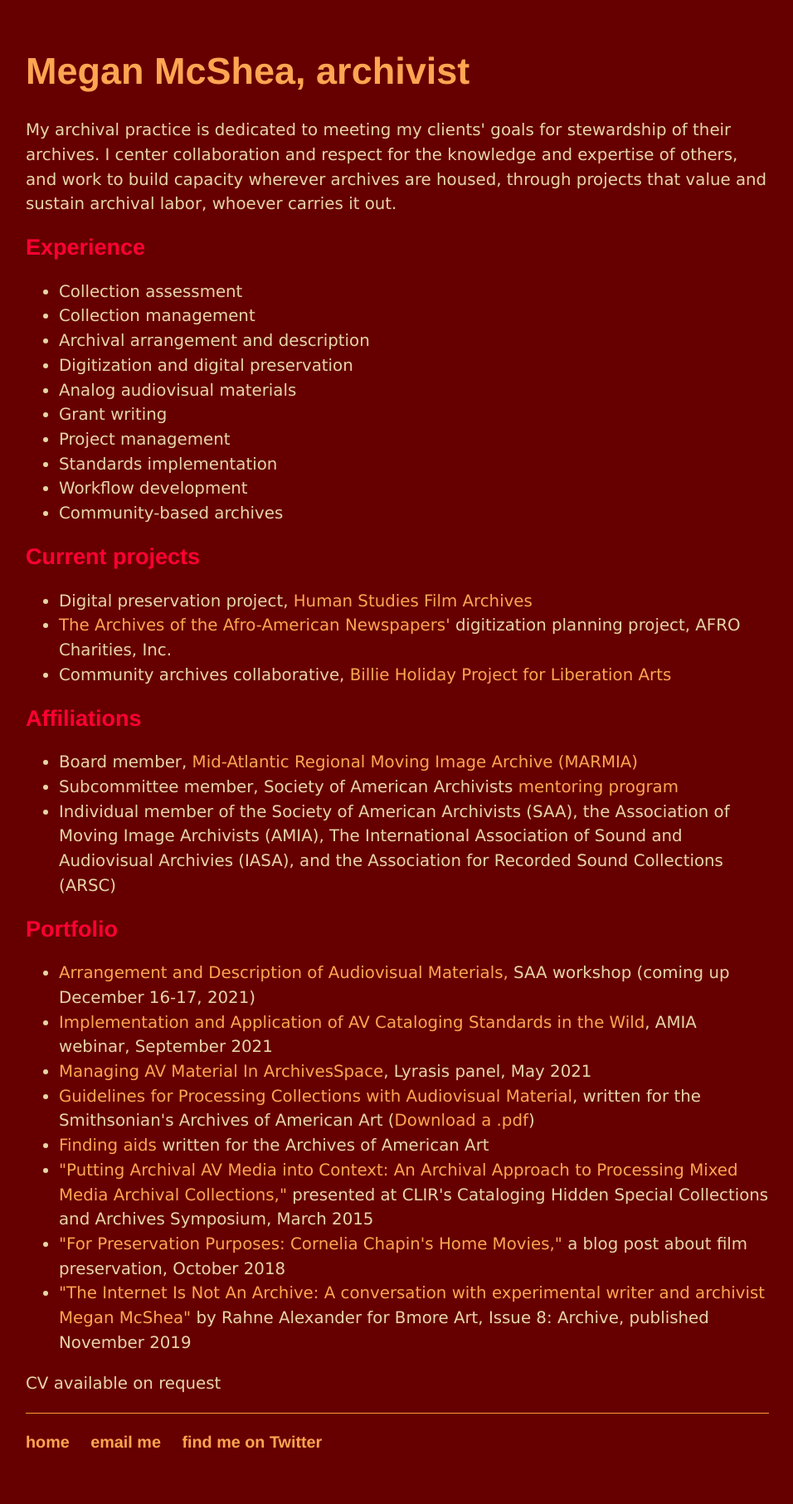
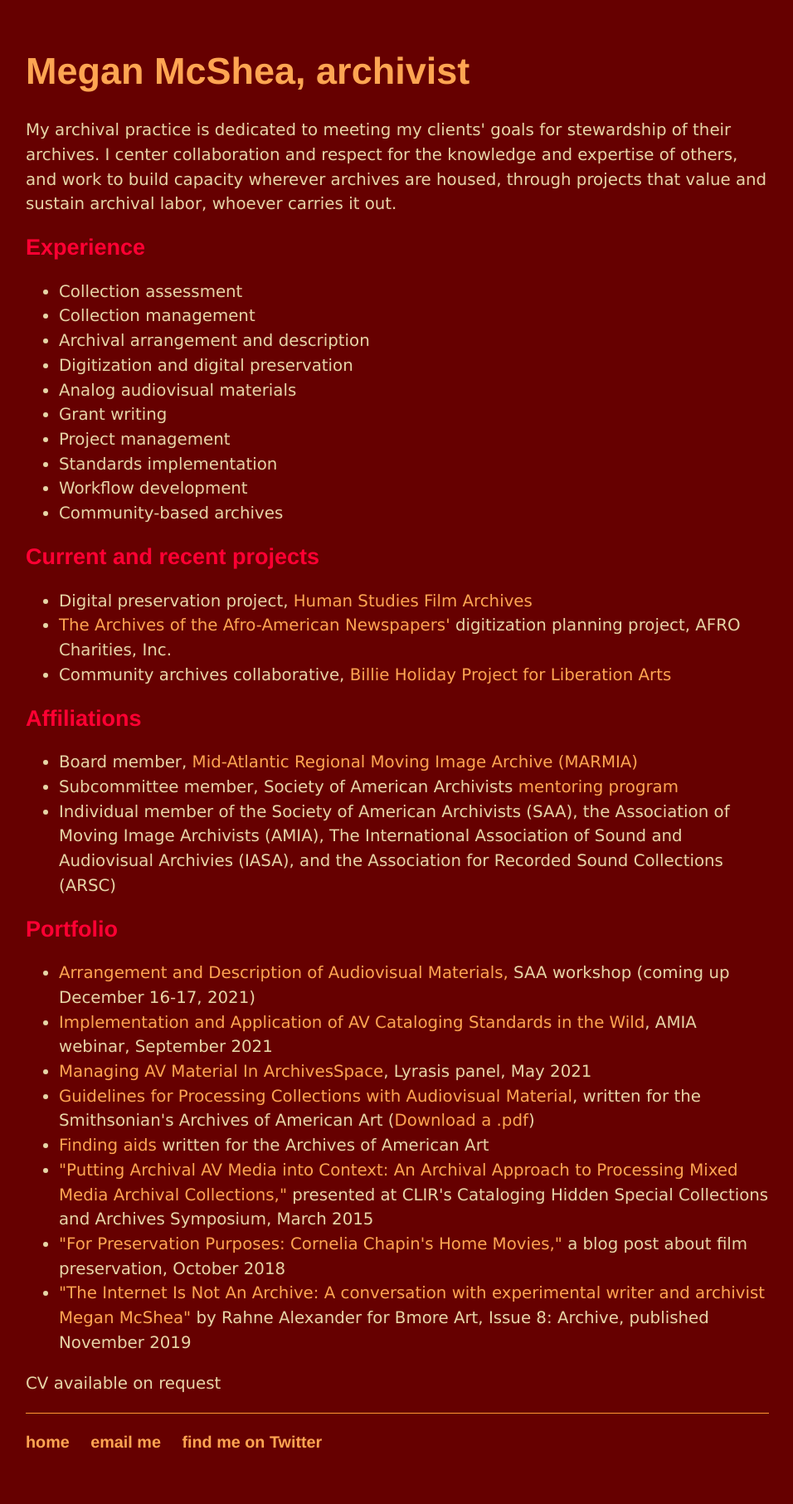
Before and after one commit to megan-mcshea/megan-mcshea.github.io, a Jekyll site: the page built from archivist.html, in a window 1280 px wide. Shown: the whole page at 83% size, without its empty margins (161-1117 px from the left). Built offline with Jekyll 4.4.1, drawn with Linux system fonts in a browser that asks for light colours.

Commit message:
Update archivist.html

```diff
--- a/archivist.html
+++ b/archivist.html
@@ -18,7 +18,7 @@ title: Megan McShea, archivist
 	<li>Workflow development</li>
 	<li>Community-based archives</li></ul>
 
-	<h2>Current projects</h2>
+	<h2>Current and recent projects</h2>
 	<ul><li>Digital preservation project, <a href="https://www.youtube.com/user/HSFAFilmClips" target="_blank">Human Studies Film Archives</a></li>
 	<li><a href="https://www.afrocharities.org/archives" target="_blank">The Archives of the Afro-American Newspapers'</a> digitization planning project, AFRO Charities, Inc.</li>
 	<li>Community archives collaborative, <a href="https://sites.krieger.jhu.edu/billie-holiday-project/" target="_blank">Billie Holiday Project for Liberation Arts</a></li></ul>
```
